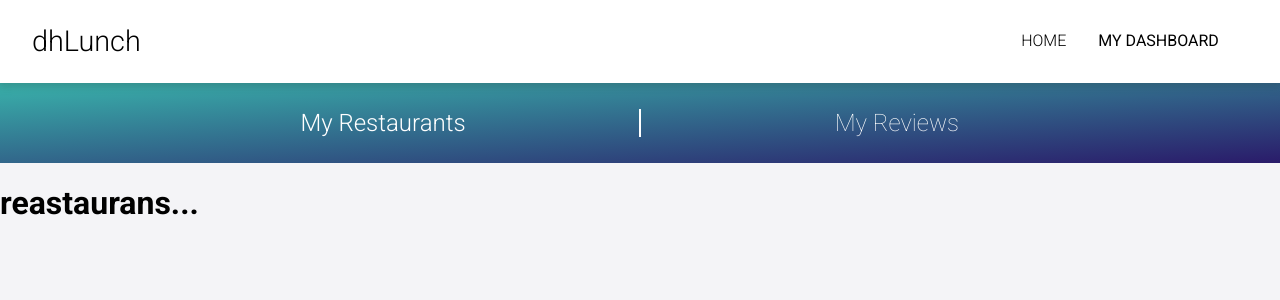
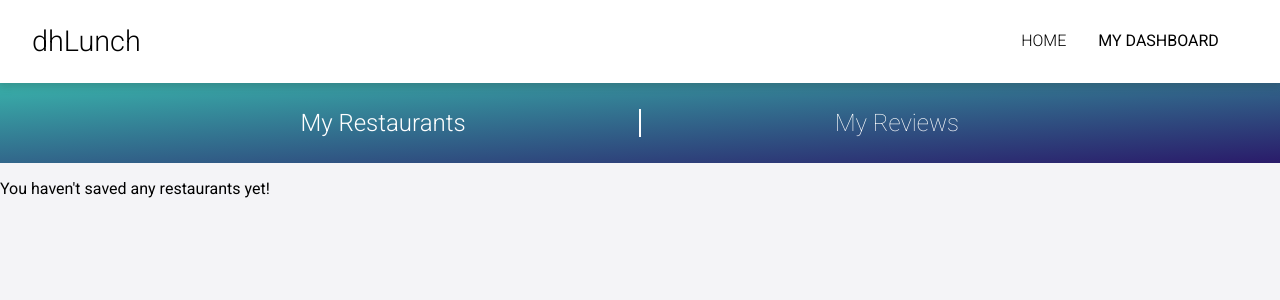
Before and after one commit to AbbieSmith11/dhlunch, a React (Vite) app in the folder frontend/: page /dashboard/myrestaurants in a window 1280 px wide. Shown: the top 300 px of the page. Built offline with nearby package versions, Linux system fonts and the light colour scheme.

Commit message:
My Restaurants component loging (no styling)

```diff
--- /dev/null
+++ b/frontend/src/components/MyRestaurants/MyRestaurants.tsx
@@ -0,0 +1,42 @@
+// import styles from "./MyRestaurants.module.scss";
+import { useState, useEffect } from "react";
+
+const MyRestaurants: React.FC = () => {
+  const [bookmarkedRestaurants, setBookmarkedRestaruants] = useState<string[]>(
+    []
+  );
+
+  useEffect(() => {
+    const bookmarks: string[] = [];
+
+    for (let i = 0; i < localStorage.length; i++) {
+      const key = localStorage.key(i);
+      if (!key) continue;
+
+      if (key.startsWith("bookmark-")) {
+        const value = localStorage.getItem(key);
+        if (value === "true") {
+          const name = key.replace("bookmark-", "");
+          bookmarks.push(name);
+        }
+      }
+    }
+    setBookmarkedRestaruants(bookmarks);
+  }, []);
+
+  return (
+    <section>
+      {bookmarkedRestaurants.length === 0 ? (
+        <p>You haven't saved any restaurants yet!</p>
+      ) : (
+        <ul>
+          {bookmarkedRestaurants.map((name) => (
+            <li key={name}>{name}</li>
+          ))}
+        </ul>
+      )}
+    </section>
+  );
+};
+
+export default MyRestaurants;
--- /dev/null
+++ b/frontend/src/components/MyRestaurants/index.ts
@@ -0,0 +1 @@
+export { default } from "./MyRestaurants.tsx";
--- a/frontend/src/pages/Dashboard/MyRestaurantsPage/MyRestaurantsPage.tsx
+++ b/frontend/src/pages/Dashboard/MyRestaurantsPage/MyRestaurantsPage.tsx
@@ -1,12 +1,14 @@
 import DashboardBanner from "../../../components/DashboardBanner/DashboardBanner.tsx";
+import MyRestaurants from "../../../components/MyRestaurants/MyRestaurants.tsx";
 import Navbar from "../../../components/Navbar/Navbar.tsx";
+
 
 const MyRestaurantsPage: React.FC = () => {
   return (
     <>
       <Navbar />
       <DashboardBanner />
-      <h1>reastaurans...</h1>
+      <MyRestaurants />
     </>
   );
 };
```
Also changed, not shown: frontend/src/components/MyRestaurants/MyRestaurants.module.scss (added).
